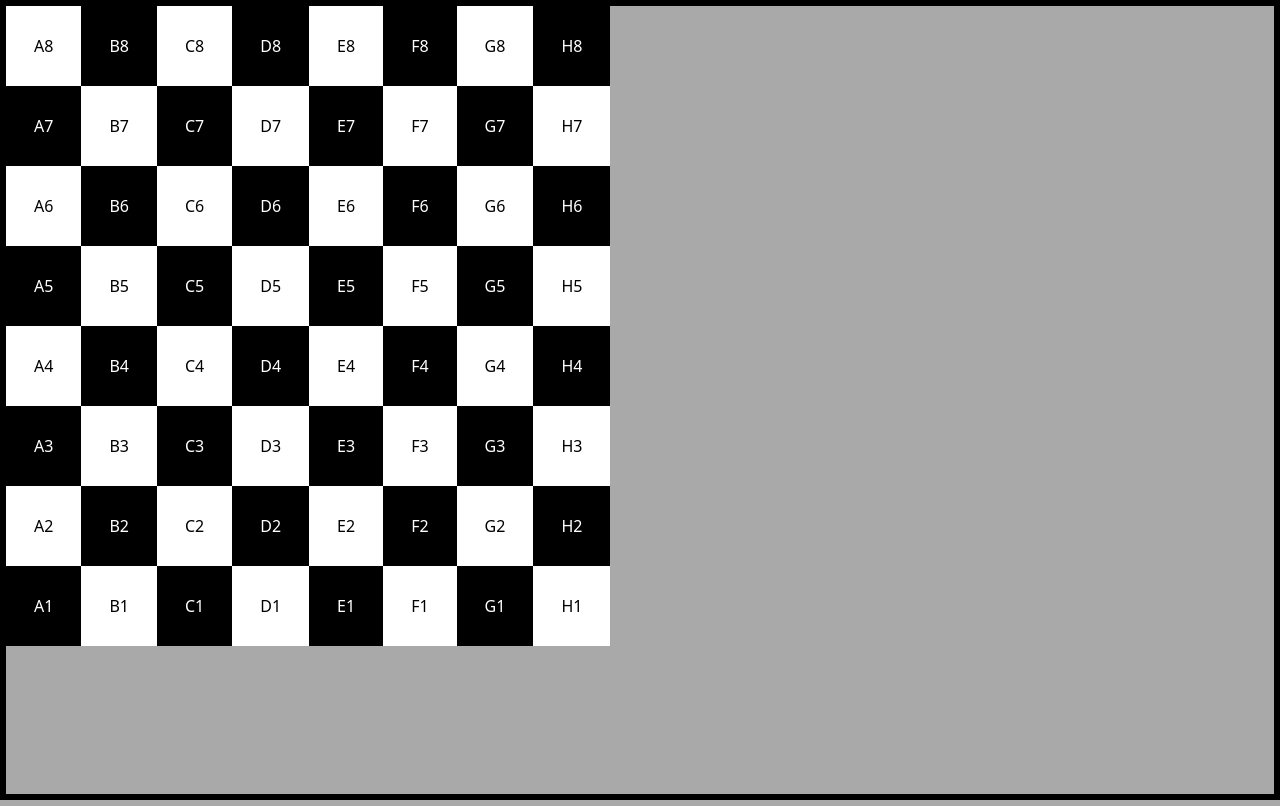
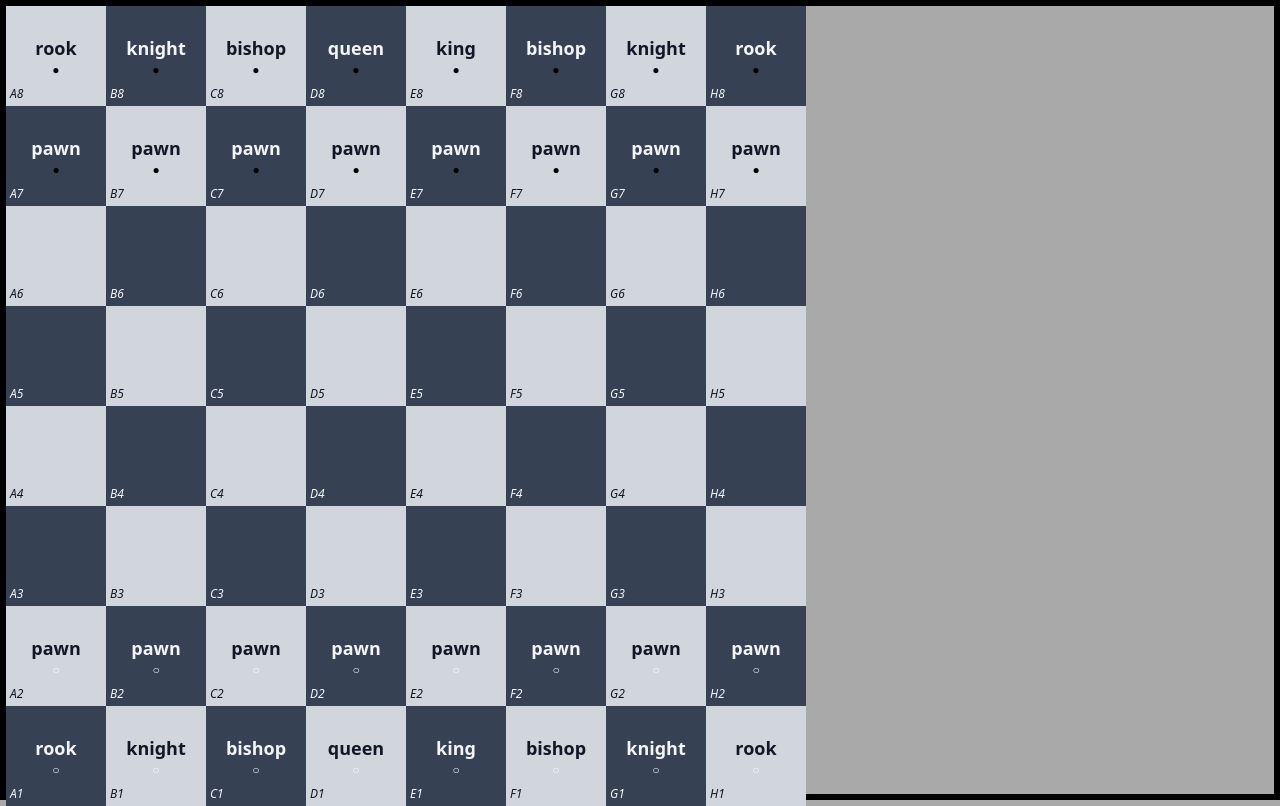
Before and after one commit to wlemahieu/chess, a React (Vite) app: page / in a window 1280 px wide. Built offline with nearby package versions, Linux system fonts and the light colour scheme.

Commit message:
type updates, light board styling

```diff
--- a/src/App.tsx
+++ b/src/App.tsx
@@ -6,7 +6,7 @@ import { FBXLoader } from "three/addons/loaders/FBXLoader.js";
 import { useMemo } from "react";
 import { useTexture, OrbitControls } from "@react-three/drei";
 import type { Mesh } from "three";
-import { useBoard, useBoardStore } from "./useStore";
+import { useBoardMatrix, useBoardStore, type Tile } from "./useStore";
 import { twMerge } from "tailwind-merge";
 
 function Model() {
@@ -52,28 +52,49 @@ function AppThreeJs() {
   );
 }
 
+type TileProps = { tile: Tile };
+function Tile({ tile }: TileProps) {
+  const [tileKey, tileData] = tile;
+  console.log("tile", tile);
+  return (
+    <div
+      className={twMerge(
+        "w-[100px] h-[100px] relative hover:bg-blue-500 flex items-center justify-center",
+        tileData?.color === "black"
+          ? "bg-gray-700 text-gray-100"
+          : "bg-gray-300 text-gray-900"
+      )}
+    >
+      <span className="absolute bottom-1 left-1 text-xs italic">{tileKey}</span>
+      {tileData?.piece && (
+        <div className="flex flex-col items-center">
+          <span className="text-lg font-semibold">{tileData.piece.name}</span>
+          <span className={twMerge(
+            "text-xs",
+            tileData.piece.color === "black" ? "text-black" : "text-white"
+          )}>
+            {tileData.piece.color === "black" ? "●" : "○"}
+          </span>
+        </div>
+      )}
+    </div>
+  );
+}
 function App() {
-  const matrix = useBoard();
+  const matrix = useBoardMatrix();
 
   return (
     <div className="border-6 border-black h-full">
-      <div className="flex">
-        {matrix.map((columns) => {
+      <div className="flex w-[800px]">
+        {matrix.map((letterColumn, columnIndex) => {
           return (
-            <div className="flex flex-col">
-              {columns.map((entry) => {
-                const [key, tile] = entry;
+            <div key={`column-${columnIndex}`} className="flex flex-col w-[100px]">
+              {letterColumn.map((tile, tileIndex) => {
                 return (
-                  <div
-                    className={twMerge(
-                      "p-7",
-                      tile?.color === "black"
-                        ? "bg-black text-white"
-                        : "bg-white text-black"
-                    )}
-                  >
-                    {key}
-                  </div>
+                  <Tile
+                    key={`column-${columnIndex}-tile-${tileIndex}`}
+                    tile={tile}
+                  />
                 );
               })}
             </div>
--- a/src/useStore.ts
+++ b/src/useStore.ts
@@ -2,11 +2,7 @@ import { useMemo } from "react";
 import { create } from "zustand";
 
 type Color = "black" | "white";
-type Player = {
-  name: string;
-  color: Color;
-};
-type Players = [Player, Player];
+
 type PieceName = "king" | "queen" | "rook" | "bishop" | "knight" | "pawn";
 type Piece = {
   name: PieceName;
@@ -15,18 +11,17 @@ type Piece = {
 type BoardLetters = "A" | "B" | "C" | "D" | "E" | "F" | "G" | "H";
 type BoardNumbers = "1" | "2" | "3" | "4" | "5" | "6" | "7" | "8";
 type BoardPosition = `${BoardLetters}${BoardNumbers}`;
-type Board = Map<BoardPosition, null | Piece>;
+type Board = Map<BoardPosition, TileData>;
 type Pieces = Array<{
   name: PieceName;
   initialPositions: Array<BoardPosition>;
 }>;
-type BoardStore = Map<BoardPosition, null | Piece>;
-type MetadataStore = {
-  players: Players;
-  turn: Color;
-};
+type BoardStore = Map<BoardPosition, TileData>;
 
-type MatrixColumn = [BoardPosition, Piece | null];
+type TileData = { color: Color; piece: Piece };
+export type Tile = [BoardPosition, TileData];
+type MatrixColumn = Tile;
+type Matrix = Array<Array<MatrixColumn>>;
 
 const boardLetters: Array<BoardLetters> = [
   "A",
@@ -62,7 +57,7 @@ const pieces: Pieces = [
   },
   {
     name: "pawn",
-    initialPositions: ["A2", "B2", "C2", "D2", "E2", "F2", "G2", "H2"],
+    initialPositions: ["A2", "B2", "C2", "D2", "E2", "F2", "G2", "H2", "A7", "B7", "C7", "D7", "E7", "F7", "G7", "H7"],
   },
 ];
 
@@ -103,6 +98,16 @@ function createBoard(): Board {
 }
 
 export const useBoardStore = create<BoardStore>(createBoard);
+
+type Player = {
+  name: string;
+  color: Color;
+};
+type Players = [Player, Player];
+type MetadataStore = {
+  players: Players;
+  turn: Color;
+};
 export const useMetadataStore = create<MetadataStore>(() => ({
   players: [
     {
@@ -118,7 +123,12 @@ export const useMetadataStore = create<MetadataStore>(() => ({
 }));
 
 // Store Abstractions
-export const useBoard = () => {
+
+/**
+ * useBoard
+ * @returns
+ */
+export const useBoardMatrix = (): Matrix => {
   const board = useBoardStore();
 
   const entries: Array<MatrixColumn> = useMemo(() => {
@@ -126,13 +136,12 @@ export const useBoard = () => {
   }, [board]);
 
   const matrix = useMemo(() => {
-    let columns: Array<Array<MatrixColumn>> = [];
+    let columns: Matrix = [];
     let column: Array<MatrixColumn> = [];
     let currentLetter = "";
 
     entries.forEach((entry) => {
-      const [key] = entry;
-      const tileLetter = key[0];
+      const [[tileLetter]] = entry;
       if (tileLetter !== currentLetter) {
         if (column.length > 0) {
           columns.push([...column]);
```
